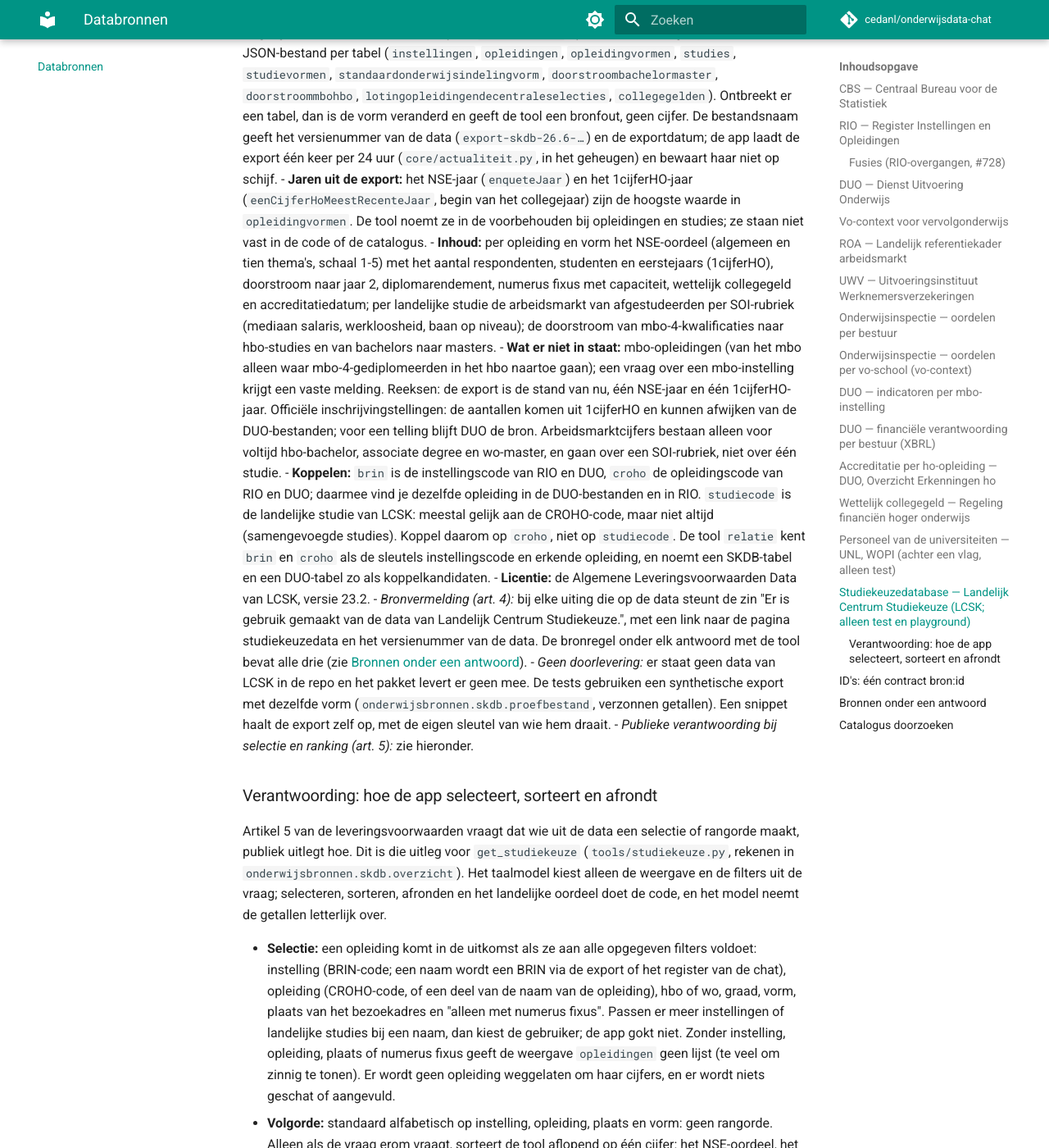
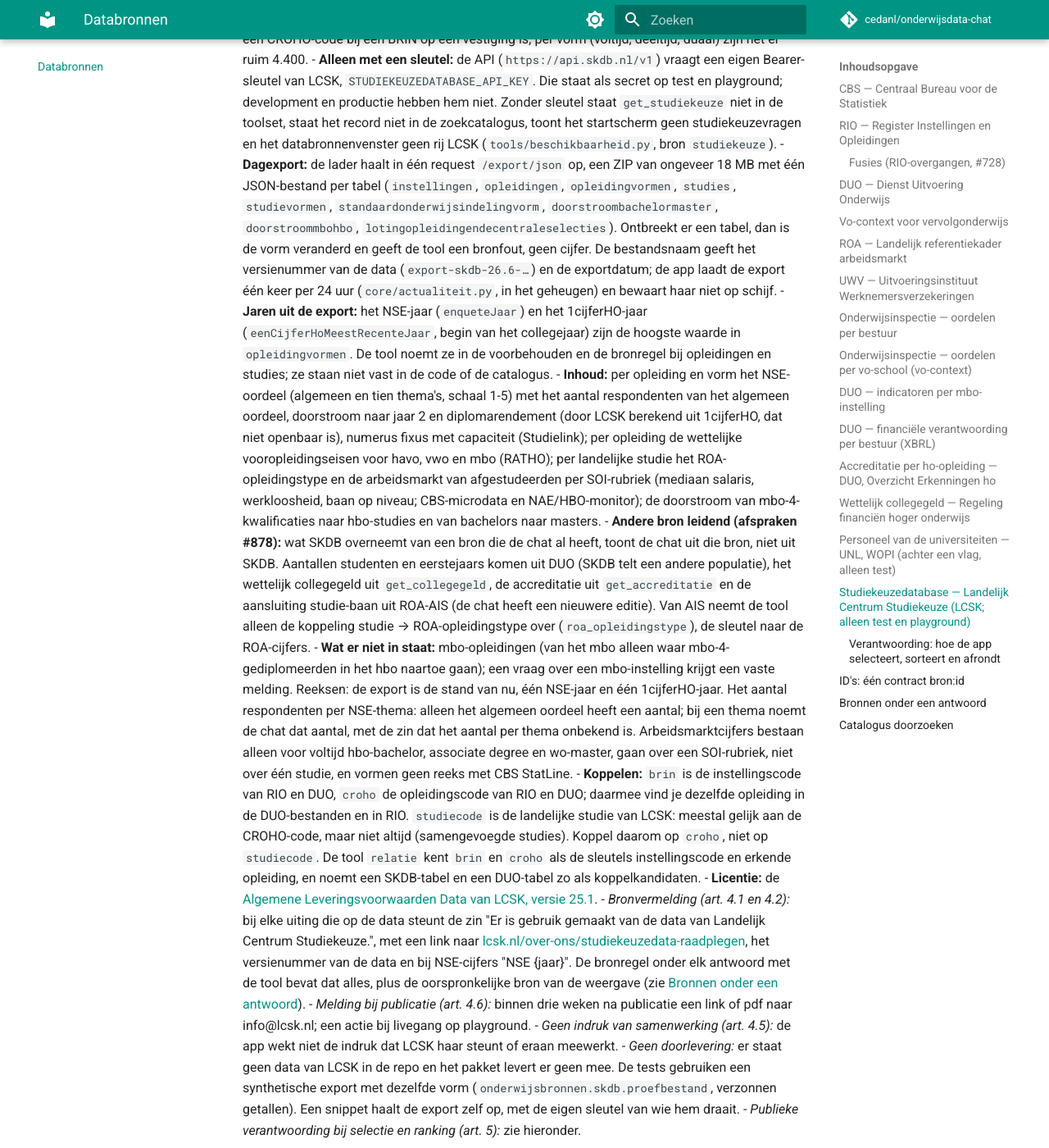
Before and after one commit to cedanl/onderwijsdata-chat, an MkDocs documentation site: the page built from docs/databronnen.md, in a window 1280 px wide and 1400 px high, scrolled down 19543 px. Shown: the whole window at 82% size. Built offline with MkDocs 1.6.1 and Material for MkDocs 9.7.7, drawn with Linux system fonts in a browser that asks for light colours; comment, search, counter and statistics services are not loaded; some of the changed text lies outside the part shown.

Commit message:
docs(studiekeuze): databronnen, tools, dashboards en changelog volgens de afspraken uit #878
Refs #957, Refs #878

Co-Authored-By: Claude Opus 5.5 <noreply@anthropic.com>
Claude-Session: https://claude.ai/code/session_01Q6io2NcRYib8GdgGR9FoeG

```diff
--- a/docs/databronnen.md
+++ b/docs/databronnen.md
@@ -185,6 +185,7 @@ De chat werkt voor mbo, hbo en wo; po, so en vo vallen buiten het profiel. Daaro
 
 - **Alleen bij een vraag over vervolgonderwijs.** De zoekfunctie toont deze tien alleen als de vraag van de gebruiker het hoger onderwijs noemt (hbo, wo, ho, hoger onderwijs, hogeschool, universiteit), of een vo-niveau (vmbo, havo, vwo, vo, vavo, voortgezet onderwijs, middelbare school, havisten) samen met het mbo of een doorstroomwoord (doorstroom, stromen door, uitstroom, vervolgonderwijs, vervolgopleiding, na het examen, na hun diploma), of voortijdig schoolverlaters die terugkeren in het onderwijs. Code beslist dat (`ho_markers.opent_vo_context`), op de vraag van de gebruiker (bij een keuze op een verduidelijkingsvraag samen met de vraag die ze afbakent), niet op de zoekterm die het model meegeeft. Buiten de chat (MCP) is er geen gebruikersvraag en beslist de zoekterm. Zie [`search_catalog`](tools.md#search_catalog).
 - **Voorbeelden.** Wel: "Hoeveel vmbo-leerlingen stromen door naar het mbo?", "Waar gaan havo-leerlingen heen na hun diploma?", "Hoeveel voortijdig schoolverlaters keren terug in het onderwijs?". Niet: "Hoeveel leerlingen zitten er op het vwo in Utrecht?" (een losse vo-vraag krijgt de vaste scope-uitleg) en "Hoeveel mbo-studenten per instelling?" (het mbo zonder vo-niveau).
+- **Toelating tot een ho-opleiding (#878, #957).** Een vraag naar de toelatingseisen van een ho-opleiding met havo of vwo als vooropleiding ("Welk profiel heb ik met havo nodig voor Verpleegkunde?", "Kan ik met een havo-diploma naar Geneeskunde?") krijgt niet de vaste scope-uitleg (`ho_markers.TOELATING_HO` in `agent/po_vraag.py`): het vo-niveau is dan de vooropleiding, geen vo-data, en de eisen komen uit de Studiekeuzedatabase (weergave `toelating`). Die vraag opent de vo-context niet.
 - **Altijd met label.** Elke zoektreffer en elke bronvermelding (de Bronnen, de bronregel onder een rapportgrafiek, de kop van een CSV-export) noemt ze "vo-context voor vervolgonderwijs": het gaat om leerlingen in het voortgezet onderwijs, vavo-deelnemers of schoolverlaters, niet om mbo- of ho-studenten.
 - **Het vo-deel van gemengde bronnen (#879, #880).** De VSV-tabellen `85368NED`/`85367NED` en de woonregiotabellen `85701NED`/`85702NED` laden hun vo- en vavo-rijen erbij, en de RIO-registers met een typefilter laten hun vo- en vavo-typen toe, maar alleen als de vraag de vo-context opent én zelf een vo-niveau of voortijdig schoolverlaters noemt, zonder po of (v)so (`ho_markers.vo_deel_poort`). Wel: "Hoeveel vo-leerlingen worden voortijdig schoolverlater en hoeveel daarvan in het mbo?", "Hoeveel havisten en vwo'ers in Utrecht stromen door naar het hbo?", "Welke vavo-opleidingen bieden roc's in Utrecht aan?". Niet: "Hoeveel mbo-studenten verlaten voortijdig de school?", en ook niet "Hoeveel hbo-studenten wonen er in Utrecht?": die opent de zoekpoort, maar zonder vo-niveau zouden vo-leerlingen tussen de studenten komen. De totalen over vo en mbo samen ("Totaal onderwijs") en de po- en (v)so-rijen blijven weg. De bronregel noemt het deel per lading: "…, alleen mbo en vo (vo-context voor vervolgonderwijs)" bij CBS, "…, vo-context voor vervolgonderwijs" bij een RIO-pagina met een vo-type; een eerdere lading houdt haar bronregel, ook als een latere beurt dezelfde tabel anders laadt.
 - **Inspectieoordelen van vo-scholen (#881).** Achter dezelfde poort (`vo_deel_poort`) geeft `get_inspectieoordeel_vo` de oordelen van de Inspectie per afdeling (vmbo, havo, vwo, pro) van de vo-scholen in één gemeente, met het etiket "vo-context voor vervolgonderwijs" in het resultaat, de bronregel en de Bronnen. Wel: "Hoe beoordeelt de inspectie de havo/vwo-afdelingen van de scholen waar onze eerstejaars hbo vandaan komen in Utrecht?". Niet: "Wat is het inspectieoordeel van ROC Midden Nederland?" (daarvoor is `get_inspectieoordeel`), "Hoe beoordeelt de inspectie de havo-afdelingen in Utrecht?" en een vraag over één vo-school, die het vaste vo-antwoord krijgt. Zie [Onderwijsinspectie — oordelen per vo-school](#onderwijsinspectie-oordelen-per-vo-school-vo-context).
@@ -500,7 +501,7 @@ bestaat geen open personeelsbestand per instelling, en de tool zegt dat bij zo'n
 ## Studiekeuzedatabase — Landelijk Centrum Studiekeuze (LCSK; alleen test en playground)
 
 De Studiekeuzedatabase (SKDB) van het Landelijk Centrum Studiekeuze is de data achter Studiekeuze123
-([studiekeuzedata](https://www.studiekeuze123.nl/studiekeuzedata)). Het pakket leest haar in `onderwijsbronnen.skdb`,
+([studiekeuzedata raadplegen](https://lcsk.nl/over-ons/studiekeuzedata-raadplegen/)). Het pakket leest haar in `onderwijsbronnen.skdb`,
 de chat via `get_studiekeuze` (#957). Alleen hbo en wo: 109 hogescholen en universiteiten (ook niet-bekostigde) en
 3.312 opleidingen, waarbij een opleiding één CROHO-code bij één BRIN op één vestiging is; per vorm (voltijd, deeltijd,
 duaal) zijn het er ruim 4.400.
@@ -511,32 +512,44 @@ duaal) zijn het er ruim 4.400.
   `studiekeuze`).
 - **Dagexport:** de lader haalt in één request `/export/json` op, een ZIP van ongeveer 18 MB met één JSON-bestand per
   tabel (`instellingen`, `opleidingen`, `opleidingvormen`, `studies`, `studievormen`, `standaardonderwijsindelingvorm`,
-  `doorstroombachelormaster`, `doorstroommbohbo`, `lotingopleidingendecentraleselecties`, `collegegelden`). Ontbreekt er
+  `doorstroombachelormaster`, `doorstroommbohbo`, `lotingopleidingendecentraleselecties`). Ontbreekt er
   een tabel, dan is de vorm veranderd en geeft de tool een bronfout, geen cijfer. De bestandsnaam geeft het
   versienummer van de data (`export-skdb-26.6-…`) en de exportdatum; de app laadt de export één keer per 24 uur
   (`core/actualiteit.py`, in het geheugen) en bewaart haar niet op schijf.
 - **Jaren uit de export:** het NSE-jaar (`enqueteJaar`) en het 1cijferHO-jaar (`eenCijferHoMeestRecenteJaar`, begin van
-  het collegejaar) zijn de hoogste waarde in `opleidingvormen`. De tool noemt ze in de voorbehouden bij opleidingen en
-  studies; ze staan niet vast in de code of de catalogus.
+  het collegejaar) zijn de hoogste waarde in `opleidingvormen`. De tool noemt ze in de voorbehouden en de bronregel bij
+  opleidingen en studies; ze staan niet vast in de code of de catalogus.
 - **Inhoud:** per opleiding en vorm het NSE-oordeel (algemeen en tien thema's, schaal 1-5) met het aantal
-  respondenten, studenten en eerstejaars (1cijferHO), doorstroom naar jaar 2, diplomarendement, numerus fixus met
-  capaciteit, wettelijk collegegeld en accreditatiedatum; per landelijke studie de arbeidsmarkt van afgestudeerden per
-  SOI-rubriek (mediaan salaris, werkloosheid, baan op niveau); de doorstroom van mbo-4-kwalificaties naar hbo-studies en
-  van bachelors naar masters.
+  respondenten van het algemeen oordeel, doorstroom naar jaar 2 en diplomarendement (door LCSK berekend uit 1cijferHO,
+  dat niet openbaar is), numerus fixus met capaciteit (Studielink); per opleiding de wettelijke vooropleidingseisen
+  voor havo, vwo en mbo (RATHO); per landelijke studie het ROA-opleidingstype en de arbeidsmarkt van afgestudeerden per
+  SOI-rubriek (mediaan salaris, werkloosheid, baan op niveau; CBS-microdata en NAE/HBO-monitor); de doorstroom van
+  mbo-4-kwalificaties naar hbo-studies en van bachelors naar masters.
+- **Andere bron leidend (afspraken #878):** wat SKDB overneemt van een bron die de chat al heeft, toont de chat uit
+  die bron, niet uit SKDB. Aantallen studenten en eerstejaars komen uit DUO (SKDB telt een andere populatie), het
+  wettelijk collegegeld uit `get_collegegeld`, de accreditatie uit `get_accreditatie` en de aansluiting studie-baan uit
+  ROA-AIS (de chat heeft een nieuwere editie). Van AIS neemt de tool alleen de koppeling studie → ROA-opleidingstype
+  over (`roa_opleidingstype`), de sleutel naar de ROA-cijfers.
 - **Wat er niet in staat:** mbo-opleidingen (van het mbo alleen waar mbo-4-gediplomeerden in het hbo naartoe gaan);
   een vraag over een mbo-instelling krijgt een vaste melding. Reeksen: de export is de stand van nu, één NSE-jaar en
-  één 1cijferHO-jaar. Officiële inschrijvingstellingen: de aantallen komen uit 1cijferHO en kunnen afwijken van de
-  DUO-bestanden; voor een telling blijft DUO de bron. Arbeidsmarktcijfers bestaan alleen voor voltijd hbo-bachelor,
-  associate degree en wo-master, en gaan over een SOI-rubriek, niet over één studie.
+  één 1cijferHO-jaar. Het aantal respondenten per NSE-thema: alleen het algemeen oordeel heeft een aantal; bij een
+  thema noemt de chat dat aantal, met de zin dat het aantal per thema onbekend is. Arbeidsmarktcijfers bestaan alleen
+  voor voltijd hbo-bachelor, associate degree en wo-master, gaan over een SOI-rubriek, niet over één studie, en vormen
+  geen reeks met CBS StatLine.
 - **Koppelen:** `brin` is de instellingscode van RIO en DUO, `croho` de opleidingscode van RIO en DUO; daarmee vind je
   dezelfde opleiding in de DUO-bestanden en in RIO. `studiecode` is de landelijke studie van LCSK: meestal gelijk aan
   de CROHO-code, maar niet altijd (samengevoegde studies). Koppel daarom op `croho`, niet op `studiecode`. De tool
   `relatie` kent `brin` en `croho` als de sleutels instellingscode en erkende opleiding, en noemt een SKDB-tabel en een
   DUO-tabel zo als koppelkandidaten.
-- **Licentie:** de Algemene Leveringsvoorwaarden Data van LCSK, versie 23.2.
-  - *Bronvermelding (art. 4):* bij elke uiting die op de data steunt de zin "Er is gebruik gemaakt van de data van
-    Landelijk Centrum Studiekeuze.", met een link naar de pagina studiekeuzedata en het versienummer van de data. De
-    bronregel onder elk antwoord met de tool bevat alle drie (zie [Bronnen onder een antwoord](#bronnen-onder-een-antwoord)).
+- **Licentie:** de [Algemene Leveringsvoorwaarden Data van LCSK, versie 25.1](https://lcsk.nl/over-ons/leveringsvoorwaarden/).
+  - *Bronvermelding (art. 4.1 en 4.2):* bij elke uiting die op de data steunt de zin "Er is gebruik gemaakt van de data
+    van Landelijk Centrum Studiekeuze.", met een link naar
+    [lcsk.nl/over-ons/studiekeuzedata-raadplegen](https://lcsk.nl/over-ons/studiekeuzedata-raadplegen/), het
+    versienummer van de data en bij NSE-cijfers "NSE {jaar}". De bronregel onder elk antwoord met de tool bevat dat
+    alles, plus de oorspronkelijke bron van de weergave (zie [Bronnen onder een antwoord](#bronnen-onder-een-antwoord)).
+  - *Melding bij publicatie (art. 4.6):* binnen drie weken na publicatie een link of pdf naar info@lcsk.nl; een actie
+    bij livegang op playground.
+  - *Geen indruk van samenwerking (art. 4.5):* de app wekt niet de indruk dat LCSK haar steunt of eraan meewerkt.
   - *Geen doorlevering:* er staat geen data van LCSK in de repo en het pakket levert er geen mee. De tests gebruiken
     een synthetische export met dezelfde vorm (`onderwijsbronnen.skdb.proefbestand`, verzonnen getallen). Een snippet
     haalt de export zelf op, met de eigen sleutel van wie hem draait.
@@ -556,11 +569,15 @@ doet de code, en het model neemt de getallen letterlijk over.
   opleiding, plaats of numerus fixus geeft de weergave `opleidingen` geen lijst (te veel om zinnig te tonen). Er wordt
   geen opleiding weggelaten om haar cijfers, en er wordt niets geschat of aangevuld.
 - **Volgorde:** standaard alfabetisch op instelling, opleiding, plaats en vorm: geen rangorde. Alleen als de vraag
-  erom vraagt, sorteert de tool aflopend op één cijfer: het NSE-oordeel, het aantal studenten, het aantal eerstejaars
-  of de doorstroom naar jaar 2. Opleidingen zonder dat cijfer komen achteraan, gelijke waarden op naam. Elke rangorde
+  erom vraagt, sorteert de tool aflopend op één cijfer: het NSE-oordeel of de doorstroom naar jaar 2. Opleidingen zonder dat cijfer komen achteraan, gelijke waarden op naam. Elke rangorde
   krijgt het vaste voorbehoud dat het een rangorde op één cijfer is, dat het aantal respondenten erbij hoort, en dat
   het geen oordeel over de kwaliteit van een opleiding is. De app maakt geen samengestelde score en geen top-lijst
   over meer cijfers.
+- **Toelating:** de weergave `toelating` geeft per opleiding (CROHO-code) de wettelijke vooropleidingseisen zoals LCSK
+  ze uit de regeling (RATHO) overneemt, één rij per gelijke set eisen met de instellingen die haar noemen: meestal één
+  rij per opleiding, twee als één instelling andere eisen noemt. Ze vraagt een opleiding of een instelling. Op naam
+  van de opleiding, zonder rangorde. Een
+  instelling kan meer vragen (selectie, numerus fixus, deficiënties); de tool zegt dat erbij.
 - **Doorstroom:** de rang (1 is de grootste stroom) is die van LCSK; de app rekent hem niet opnieuw uit. Het aandeel
   is van alle gediplomeerden van de mbo-opleiding of bachelor, niet van wie doorstroomt.
 - **Afronding:** NSE-oordelen op twee decimalen, percentages op één decimaal, aantallen en bedragen zoals LCSK ze
@@ -579,10 +596,10 @@ doet de code, en het model neemt de getallen letterlijk over.
 | Eigenschap | Details |
 |------------|---------|
 | Toegang | api.skdb.nl, Bearer-sleutel van LCSK (`STUDIEKEUZEDATABASE_API_KEY`); alleen test en playground |
-| Inhoud | NSE, studenten, eerstejaars, doorstroom, rendement, numerus fixus, collegegeld per hbo- en wo-opleiding en vorm; arbeidsmarkt per SOI-rubriek; doorstroom mbo-hbo en bachelor-master |
+| Inhoud | NSE, doorstroom, rendement, numerus fixus per hbo- en wo-opleiding en vorm; vooropleidingseisen (RATHO) per opleiding; ROA-opleidingstype en arbeidsmarkt per SOI-rubriek; doorstroom mbo-hbo en bachelor-master. Niet: aantallen studenten en eerstejaars (DUO), collegegeld, accreditatie, aansluiting studie-baan (ROA) |
 | Formaat | dagelijkse JSON-export als ZIP (`/export/json`, ongeveer 18 MB); runtime-cache van 24 uur, geen opslag |
 | Koppeling | `brin` = BRIN-code van RIO en DUO, `croho` = CROHO-code; `studiecode` is van LCSK en niet altijd een CROHO-code |
-| Licentie | Algemene Leveringsvoorwaarden Data van LCSK (v23.2): verplichte bronvermelding met link en versie, geen doorlevering, publieke verantwoording bij selectie en ranking (hierboven) |
+| Licentie | Algemene Leveringsvoorwaarden Data van LCSK (v25.1): verplichte bronvermelding met link, versie en NSE-jaar, melding binnen drie weken na publicatie, geen doorlevering, publieke verantwoording bij selectie en ranking (hierboven) |
 | ID | `skdb:studiekeuzedatabase`; in de zoekcatalogus van de chat alleen waar de sleutel staat, als `via_tool` naar `get_studiekeuze` |
 
 ---
@@ -619,7 +636,7 @@ Elke regel is een link naar de bronpagina van die dataset (#621), die in een nie
 | Onderwijsinspectie (bg en po-so-vo), DUO-indicatoren mbo | het gelezen bestand zelf (#749, #881, #727) |
 | Wettelijk collegegeld | artikel 9 in de versie van de regeling op wetten.overheid.nl (#729) |
 | UNL, WOPI | de downloadpagina van UNL; de regel is vast: "WOPI {jaar}, Universiteiten van Nederland, peildatum 31-12-{jaar}, excl. sector Gezondheid" (of incl., #936) |
-| LCSK, Studiekeuzedatabase | de pagina [studiekeuzedata](https://www.studiekeuze123.nl/studiekeuzedata) van LCSK; de regel is vast: "Studiekeuzedatabase {versie}, Landelijk Centrum Studiekeuze, export van {datum}. Er is gebruik gemaakt van de data van Landelijk Centrum Studiekeuze." (verplicht volgens de leveringsvoorwaarden, #957) |
+| LCSK, Studiekeuzedatabase | de pagina [studiekeuzedata raadplegen](https://lcsk.nl/over-ons/studiekeuzedata-raadplegen/) van LCSK; de regel is vast: "Studiekeuzedatabase {versie} ({herkomst}), Landelijk Centrum Studiekeuze, export van {datum}. Er is gebruik gemaakt van de data van Landelijk Centrum Studiekeuze.", met als herkomst per weergave het NSE-jaar en de oorspronkelijke bron, bijv. "NSE 2026; studieverloop uit 1cijferHO 2025, bewerkt door LCSK" (verplicht volgens de leveringsvoorwaarden, #957, #878) |
 
 Een regel heeft bewust geen link:
 
```
Also changed, not shown: changelog.d/957-dashboard-opleidingen.md (+12 -9 lines), changelog.d/957-studiekeuzedatabase.md (+18 -9 lines), docs/dashboards.md (+18 -12 lines), docs/tools.md (+21 -9 lines).
